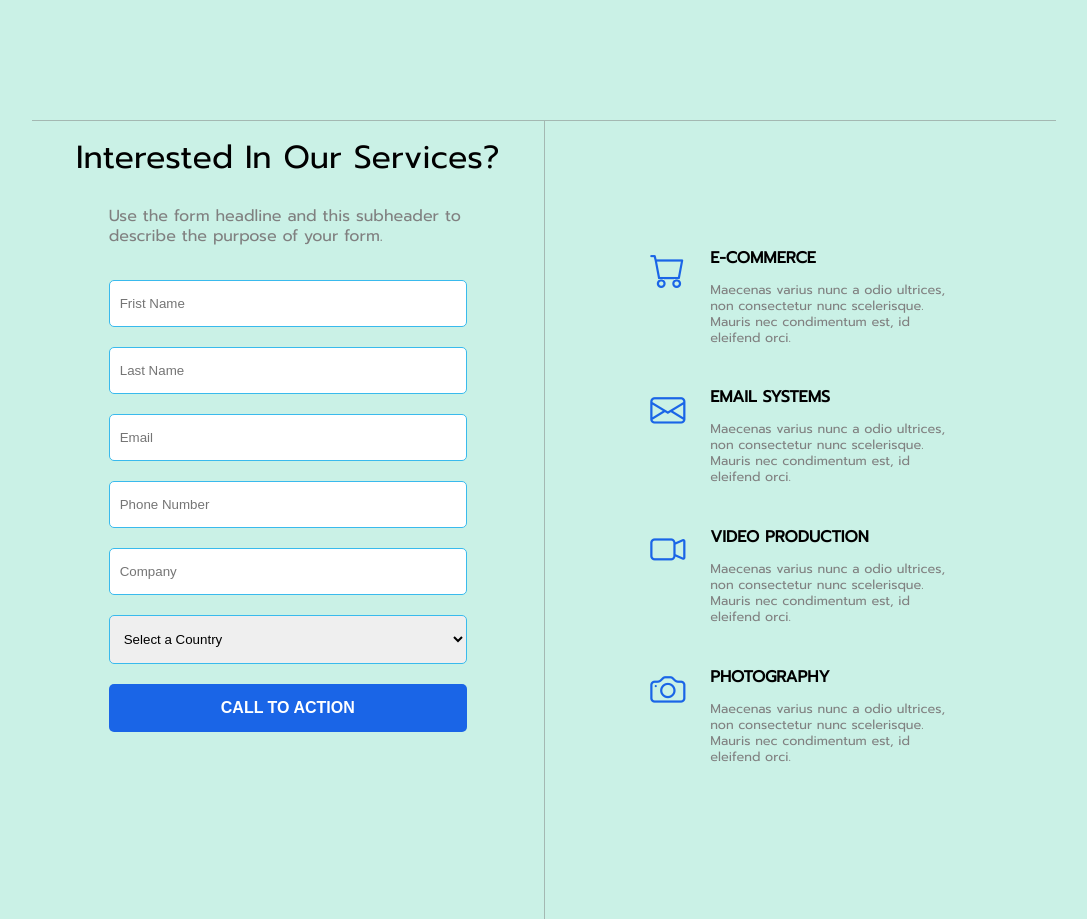
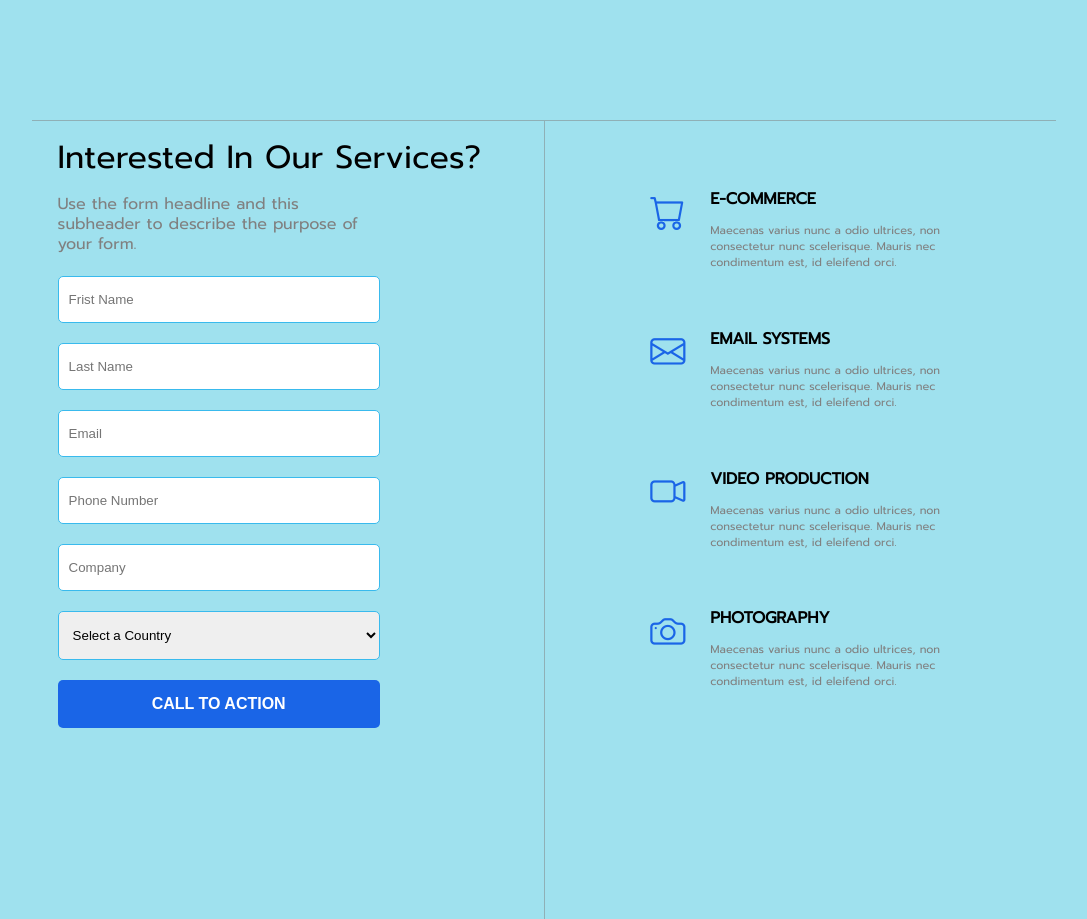
Before and after one commit to pilentboy/single-page-, a plain HTML site: page index.html in a window 1280 px wide. Shown: the part 2280-3199 px from the top of the page, without its empty margins (96-1183 px from the left). Drawn offline with nearby package versions, Linux system fonts and the light colour scheme.

Commit message:
V1.6 add two containers to call action divs

```diff
--- a/index.html
+++ b/index.html
@@ -98,6 +98,7 @@
         <section id="call-action">
 
             <div id="left">
+                <div class="contaier">
                     <h1>Interested In Our Services?</h1>
                     <p>Use the form headline and this subheader to describe the purpose of your form.
                     </p>
@@ -117,6 +118,8 @@
                         </select>
                         <button type="submit" id="call-action-btn">CALL TO ACTION</button>
                     </form>
+                </div>
+
             </div>
 
             <div id="right">
--- a/style.css
+++ b/style.css
@@ -17,7 +17,7 @@ body{
     --purple:#12045f;
     --light-blue: rgb(26, 101, 231);
     --sky-blue:#e1f6fd;
-    --green:#caf1e6;
+    --green:#9fe1ee;
 }
 
 
@@ -250,45 +250,51 @@ main #clients{
     display: flex;
     flex-direction: column;
     align-items: center;
+    justify-content: center;
 }
-.container #call-action #left h1,p,form{
+.container #call-action #left .contaier{
+   height: 100%;
+   width: 90%;
+}
+
+.container #call-action #left .contaier h1,p,form{
     margin: 12px 0;
 }
-.container #call-action #left h1{
+.container #call-action #left .contaier h1{
     font-weight: 500;
     font-size: 2rem;
 }
-.container #call-action #left p{
+.container #call-action #left .contaier p{
     color: gray;
     line-height: 20px;
     width: 70%;
 }
-.container #call-action #left form{
+.container #call-action #left .contaier form{
     display: flex;
     flex-direction: column;
     align-items: center;
     width: 70%;
 }
 
-.container #call-action #left form input,select,button{
+.container #call-action #left .contaier form input,select,button{
     width: 100%;
     margin: 10px 0;
     padding: 15px 10px;
     border-radius: 5px;
 
 }
-.container #call-action #left form input,select{
+.container #call-action #left .contaier form input,select{
     outline: none;
     border: 1px solid  rgb(57, 186, 237);
 }
-.container #call-action #left form select{
+.container #call-action #left .contaier form select{
 
 }
-.container #call-action #left form select option{
+.container #call-action #left .contaier form select option{
 
 }
 
-.container #call-action #left form #call-action-btn{
+.container #call-action #left .contaier form #call-action-btn{
     background-color: var(--light-blue);
     border: none;
     color:#fff;
@@ -297,7 +303,7 @@ main #clients{
     font-size: 1rem;
     transition: all 0.3s;
 }
-.container #call-action #left form #call-action-btn:hover{
+.container #call-action #left .contaier form #call-action-btn:hover{
     background-color: rgb(40, 40, 241);
     transition: all 0.3s;
 }
@@ -310,15 +316,15 @@ main #clients{
     border: 1px solid rgba(128, 128, 128, 0.502);
     border-right: none;
     border-left: none;
-    display: flex;
-    align-items: center;
+
+
 }
 
 .container #call-action #right .container{
     height: 70%;
     display: flex;
     align-items: center;
-
+    margin-top: 12%;
 }
 
 .container #call-action #right .item{
@@ -346,5 +352,5 @@ main #clients{
 .container #call-action #right .item .detail p{
     line-height: 16px;
     color: gray;
-    font-size: 0.8rem;
+    font-size: 0.7rem;
 }
```
Lines whose indentation alone changed are shown as unchanged.
